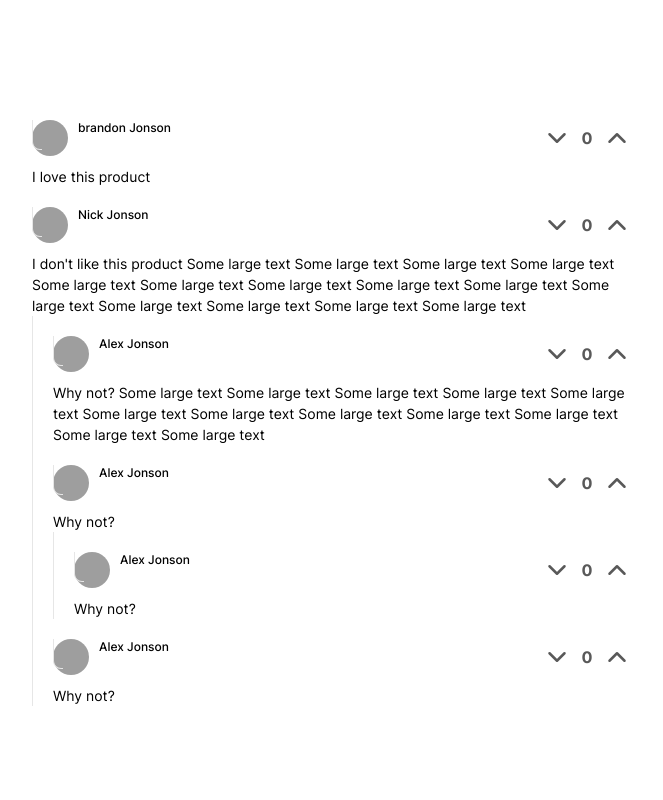
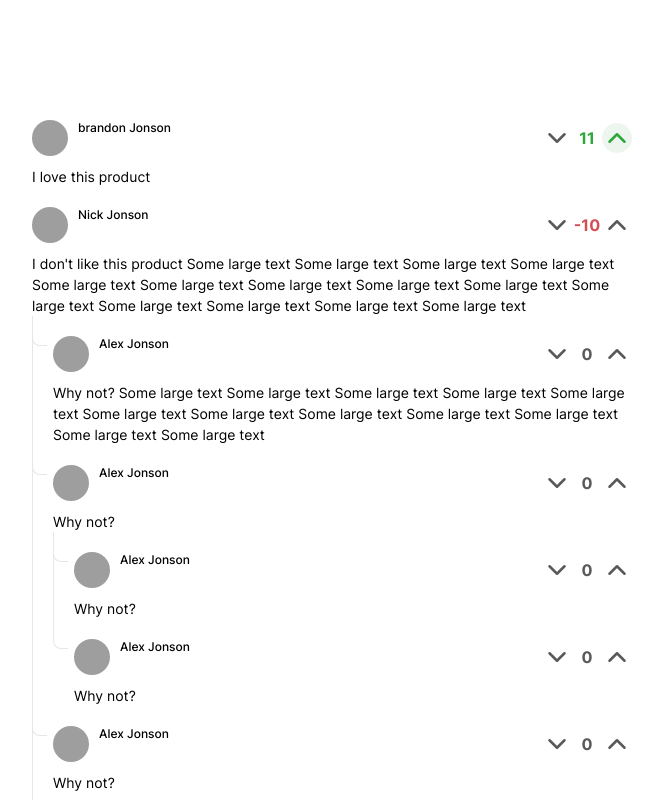
Before and after one commit to norbekoff/nested-comments, a Vue app: page / in a window 1280 px wide. Shown: the top 800 px of the page, without its empty margins (308-971 px from the left). Built offline with nearby package versions, Linux system fonts and the light colour scheme; grey boxes are pictures that could not be loaded.

Commit message:
feat: add corner and border to comment component

```diff
--- a/src/App.vue
+++ b/src/App.vue
@@ -7,6 +7,11 @@
           author: item.author,
           comment: item.comment,
           replies: item.replies,
+          is_liked: item.is_liked,
+          is_disliked: item.is_disliked,
+          id: item.id,
+          votes: item.votes,
+          date: item.date,
         }"
       />
     </div>
@@ -30,51 +35,97 @@ export default {
           comment: "I love this product",
           date: "2019-01-01",
           votes: 10,
-          is_like: true,
-          is_dislike: false,
+          is_liked: true,
+          is_disliked: false,
           replies: [],
         },
         {
           author: "Nick Jonson",
           id: 2,
-          comment: "I don't like this product  Some large text  Some large text  Some large text  Some large text  Some large text  Some large text  Some large text  Some large text  Some large text  Some large text  Some large text  Some large text  Some large text  Some large text ",
+          comment:
+            "I don't like this product  Some large text  Some large text  Some large text  Some large text  Some large text  Some large text  Some large text  Some large text  Some large text  Some large text  Some large text  Some large text  Some large text  Some large text ",
           image: "https://picsum.photos/50",
           date: "2019-01-01",
           votes: -10,
-          is_like: false,
-          is_dislike: false,
+          is_liked: false,
+          is_disliked: false,
           replies: [
             {
               author: "Alex Jonson",
               id: 3,
-              comment: "Why not? Some large text  Some large text  Some large text  Some large text  Some large text  Some large text  Some large text  Some large text  Some large text  Some large text  Some large text  Some large text ",
+              comment:
+                "Why not? Some large text  Some large text  Some large text  Some large text  Some large text  Some large text  Some large text  Some large text  Some large text  Some large text  Some large text  Some large text ",
               image: "https://picsum.photos/50",
               date: "2019-01-01",
               votes: 2,
-              is_like: false,
-              is_dislike: false,
+              is_liked: false,
+              is_disliked: false,
               replies: [],
             },
-
             {
               author: "Alex Jonson",
-              id: 3,
+              id: 32,
               comment: "Why not?",
               image: "https://picsum.photos/50",
               date: "2019-01-01",
               votes: 2,
-              is_like: false,
-              is_dislike: false,
+              is_liked: true,
+              is_disliked: false,
               replies: [
                 {
                   author: "Alex Jonson",
-                  id: 3,
+                  id: 32,
                   comment: "Why not?",
                   image: "https://picsum.photos/50",
                   date: "2019-01-01",
                   votes: 2,
-                  is_like: false,
-                  is_dislike: false,
+                  is_liked: false,
+                  is_disliked: false,
+                  replies: [],
+                },
+                {
+                  author: "Alex Jonson",
+                  id: 32,
+                  comment: "Why not?",
+                  image: "https://picsum.photos/50",
+                  date: "2019-01-01",
+                  votes: 2,
+                  is_liked: false,
+                  is_disliked: false,
+                  replies: [],
+                },
+              ],
+            },
+            {
+              author: "Alex Jonson",
+              id: 343,
+              comment: "Why not?",
+              image: "https://picsum.photos/50",
+              date: "2019-01-01",
+              votes: 2,
+              is_liked: false,
+              is_disliked: false,
+              replies: [],
+            },
+            {
+              author: "Alex Jonson",
+              id: 13,
+              comment: "Why not?",
+              image: "https://picsum.photos/50",
+              date: "2019-01-01",
+              votes: 2,
+              is_liked: false,
+              is_disliked: false,
+              replies: [
+                {
+                  author: "Alex Jonson",
+                  id: 321,
+                  comment: "Why not?",
+                  image: "https://picsum.photos/50",
+                  date: "2019-01-01",
+                  votes: 2,
+                  is_liked: false,
+                  is_disliked: false,
                   replies: [],
                 },
               ],
@@ -86,8 +137,8 @@ export default {
               image: "https://picsum.photos/50",
               date: "2019-01-01",
               votes: 2,
-              is_like: false,
-              is_dislike: false,
+              is_liked: false,
+              is_disliked: false,
               replies: [],
             },
           ],
--- a/src/components/Comment.vue
+++ b/src/components/Comment.vue
@@ -1,6 +1,6 @@
 <template>
   <div>
-    <div class="comment">
+    <div class="comment" :class="[{ shaddow: lastOne }, { corner: hasCorner }]">
       <div class="comment__header mb-[10px]">
         <div class="comment__author">
           <div class="comment__avatar">
@@ -12,7 +12,14 @@
             </h3>
           </div>
         </div>
-        <Vote />
+        <Vote
+          v-bind="{
+            count: votes,
+            id: id,
+            isLiked: is_liked,
+            isDisliked: is_disliked,
+          }"
+        />
       </div>
       <div>
         <p class="comment__body">
@@ -28,6 +35,8 @@
             author: item.author,
             comment: item.comment,
             replies: item.replies,
+            lastOne: index === replies.length - 1,
+            hasCorner: replies.length >= 1,
           }"
         />
       </template>
@@ -42,6 +51,14 @@ export default {
     Vote,
   },
   props: {
+    hasCorner: {
+      type: Boolean,
+      default: false,
+    },
+    lastOne: {
+      type: Boolean,
+      default: false,
+    },
     avatar: {
       type: String,
       default: "https://picsum.photos/200",
@@ -54,6 +71,22 @@ export default {
       type: String,
       default: "What is all this then?",
     },
+    votes: {
+      type: Number,
+      default: 0,
+    },
+    id: {
+      type: Number,
+      default: 0,
+    },
+    is_liked: {
+      type: Boolean,
+      default: false,
+    },
+    is_disliked: {
+      type: Boolean,
+      default: false,
+    },
     replies: {
       type: Array,
       default: () => [],
@@ -65,13 +98,17 @@ export default {
 <style lang="scss">
 .comment {
   padding-top: 20px;
-  // box-shadow: calc(20px * -1 - 1px) 0 0 0 #fff;
   // .comment__author
   position: relative;
-  &::before {
+  &.shaddow {
+    box-shadow: calc(20px * -1 - 1px) 0 0 0 #fff;
+  }
+  &.corner::before {
+    left: -21px;
     content: "";
+    top: 0;
     height: 30px;
-    width: 10px;
+    width: 15px;
     position: absolute;
     border-left: 1px solid #e6e6e6;
     border-bottom: 1px solid #e6e6e6;
```
